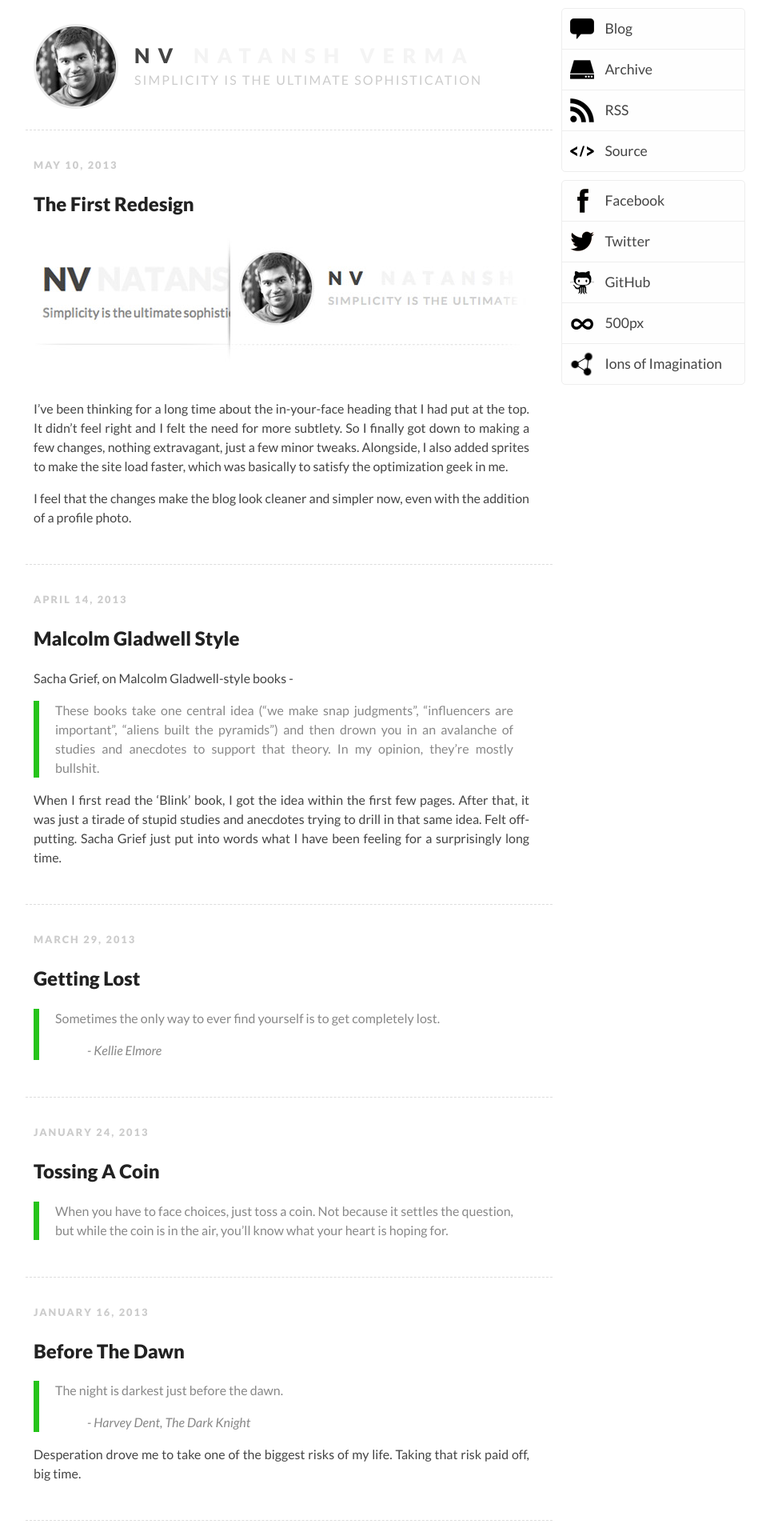
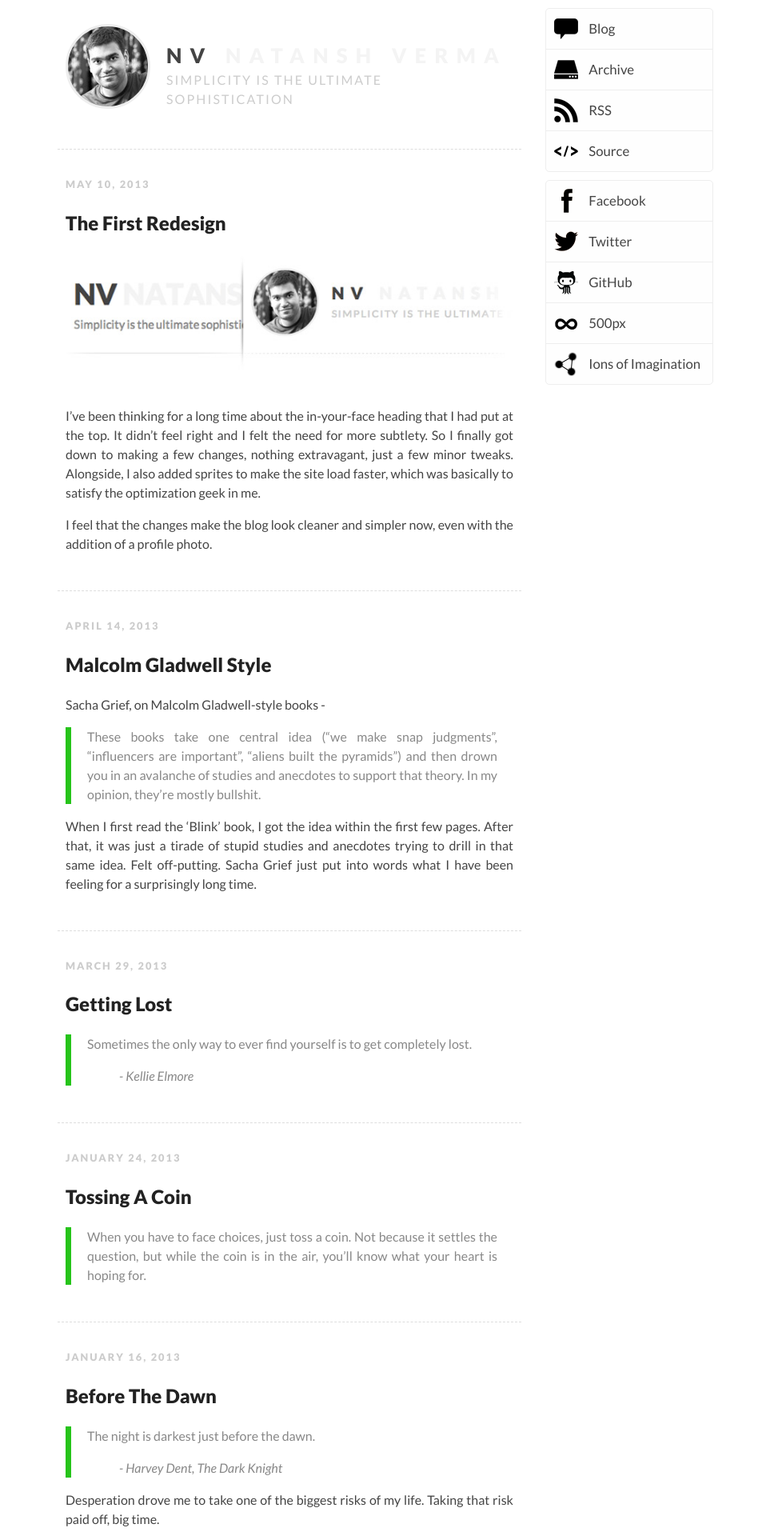
Before and after one commit to natansh/natansh.github.com, a Jekyll site: the page built from index.html, in a window 1280 px wide. Shown: the top 1920 px of the page at 80% size, without its empty margins (148-1111 px from the left). Built offline with Jekyll 4.4.1, drawn with Linux system fonts in a browser that asks for light colours; the list of posts is cut into pages by our own code.

Commit message:
Shortened paragraph width for easier reading.

```diff
--- a/css/style.css
+++ b/css/style.css
@@ -237,12 +237,12 @@ h1, h2, h3, h4 {
 }
 
 #container {
-  width: 920px;
+  width: 840px;
   margin: auto;
 }
 
 #main {
-  width: 659px;
+  width: 580px;
   float: left;
 }
 
@@ -285,7 +285,7 @@ h1, h2, h3, h4 {
 
 .post {
   border-top: 1px dashed #DDD;
-  padding: 30px 29px 30px 10px;
+  padding: 30px 10px 30px 10px;
   text-align: justify;
 }
 .article-heading, .article-heading:visited, .article-heading:active, .article-heading:hover {
@@ -320,7 +320,7 @@ h1, h2, h3, h4 {
 }
 
 #side {
-  width: 240px;
+  width: 220px;
   float: right;
   padding-left: 10px;
   padding-right: 10px;
@@ -339,7 +339,7 @@ h1, h2, h3, h4 {
 
 .side-list li {
   list-style: none;
-  font-size: 1.1em;
+  font-size: 1.05em;
   border-bottom: 1px solid #EEE;
 }
 
```
